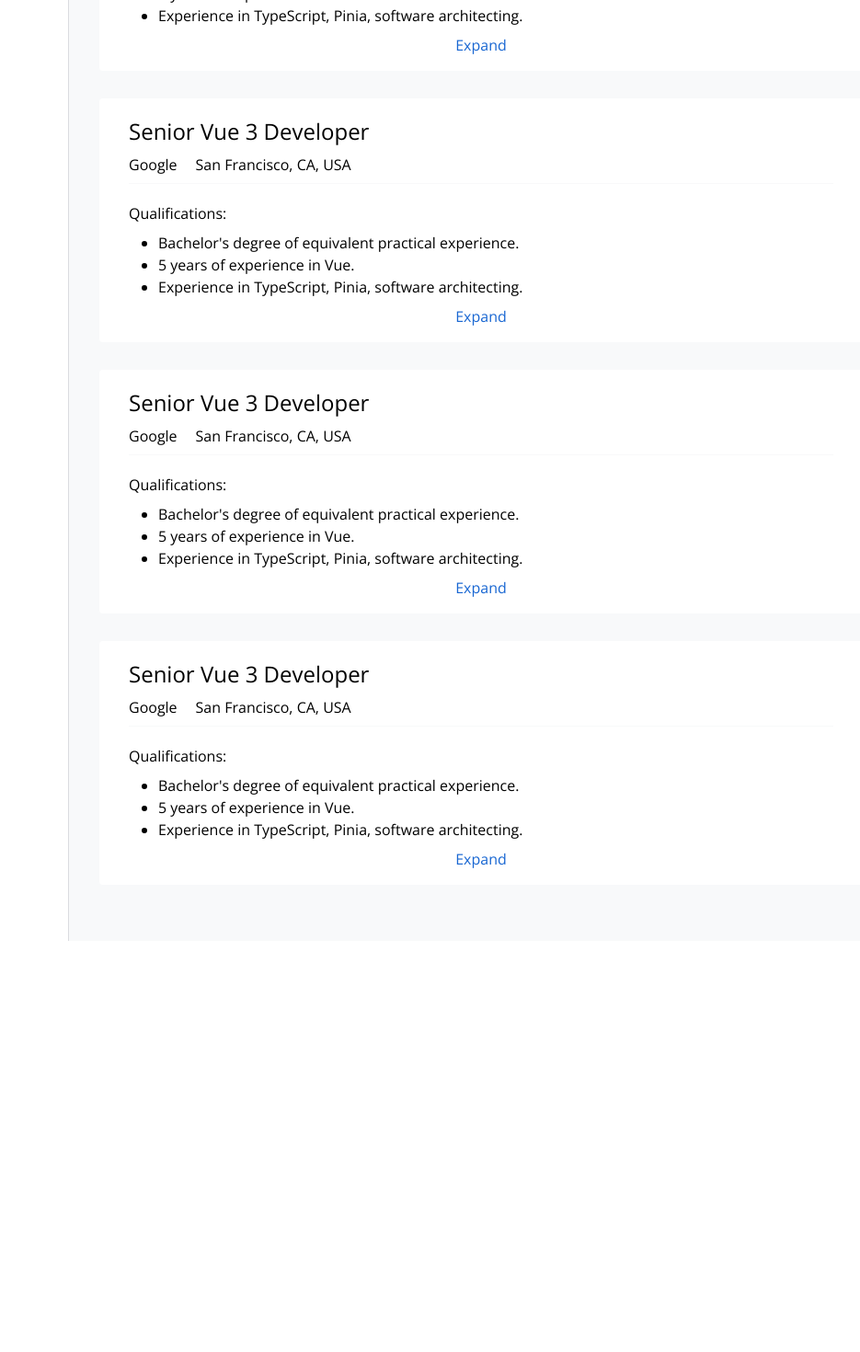
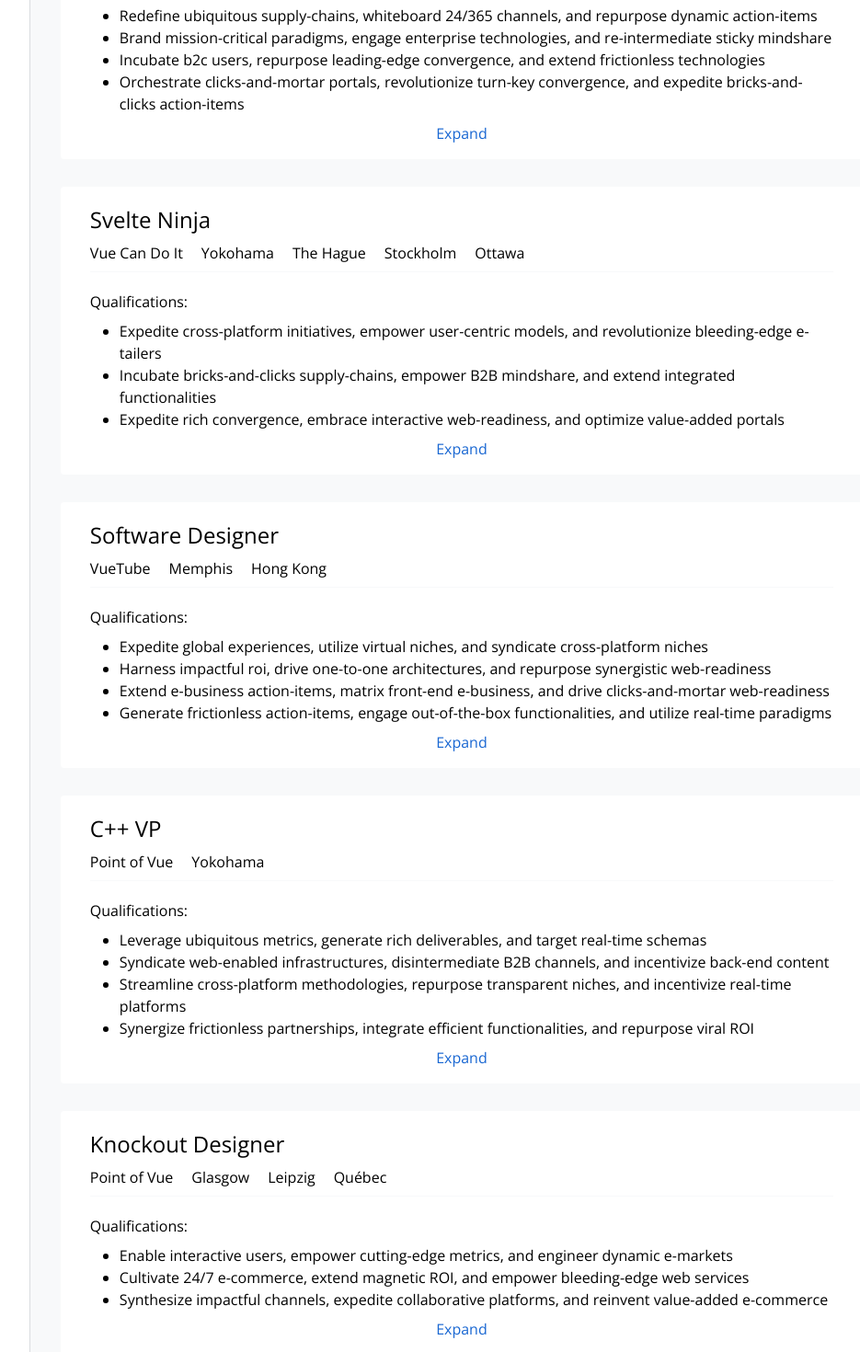
Before and after one commit to danulqua/doodle-careers, a Vue app: page /#/jobs/results in a window 1280 px wide. Shown: the part 580-2050 px from the top of the page at 92% size, without its empty margins (309-1244 px from the left). Before the commit the page ends 1603 px from the top, so only its background shows below. Built offline with nearby package versions, Linux system fonts and the light colour scheme; data requests are answered from the project's data file.

Commit message:
add api request to get job listings

```diff
--- a/package.json
+++ b/package.json
@@ -3,7 +3,7 @@
   "version": "0.0.0",
   "private": true,
   "scripts": {
-    "start": "vite start",
+    "start": "vite",
     "dev": "concurrently \"npm:start\" \"npm:db\"",
     "build": "vite build",
     "preview": "vite preview",
@@ -15,6 +15,7 @@
     "@fortawesome/fontawesome-svg-core": "^6.2.1",
     "@fortawesome/free-solid-svg-icons": "^6.2.1",
     "@fortawesome/vue-fontawesome": "^3.0.3",
+    "axios": "^1.3.2",
     "vue": "^3.2.45",
     "vue-router": "^4.1.6"
   },
--- a/src/components/job-results/JobListing.vue
+++ b/src/components/job-results/JobListing.vue
@@ -1,19 +1,23 @@
 <template>
   <li class="mb-7">
     <router-link
-          to="/jobs/results/1"
+      :to="jobUrl"
       class="bgpwhite mx-auto block rounded border border-brand-gray-2 bg-white hover:shadow-gray"
     >
       <div class="mx-8 border-b border-brand-gray-2 pt-5 pb-2">
-            <h2 class="mb-2 text-2xl">Senior Vue 3 Developer</h2>
+        <h2 class="mb-2 text-2xl">{{ job.title }}</h2>
 
         <div class="flex flex-row align-middle">
           <div class="mr-5">
-                <span>Google</span>
+            <span>{{ job.organization }}</span>
           </div>
 
           <div>
-                <span>San Francisco, CA, USA</span>
+            <ul class="flex space-x-5">
+              <li v-for="location in job.locations" :key="location">
+                {{ location }}
+              </li>
+            </ul>
           </div>
         </div>
       </div>
@@ -23,17 +27,18 @@
           <h3 class="mt-1 mb-2">Qualifications:</h3>
           <div>
             <ul class="list-disc pl-8">
-                  <li>Bachelor's degree of equivalent practical experience.</li>
-                  <li>5 years of experience in Vue.</li>
-                  <li>
-                    Experience in TypeScript, Pinia, software architecting.
+              <li
+                v-for="qualification in job.minimumQualifications"
+                :key="qualification"
+              >
+                {{ qualification }}
               </li>
             </ul>
           </div>
         </div>
 
         <div class="mt-2 text-center">
-              <router-link to="/jobs/results/1" class="text-brand-blue-1">
+          <router-link :to="jobUrl" class="text-brand-blue-1">
             Expand
           </router-link>
         </div>
@@ -44,6 +49,17 @@
 
 <script>
 export default {
-  name: 'JobListing'
-}
+  name: 'JobListing',
+  props: {
+    job: {
+      type: Object,
+      required: true,
+    },
+  },
+  computed: {
+    jobUrl() {
+      return `/jobs/results/${this.job.id}`;
+    },
+  },
+};
 </script>
--- a/src/components/job-results/JobListings.vue
+++ b/src/components/job-results/JobListings.vue
@@ -1,20 +1,27 @@
 <template>
   <main class="flex-auto bg-brand-gray-2 p-8">
     <ol>
-      <JobListing />
-      <JobListing />
-      <JobListing />
-      <JobListing />
-      <JobListing />
+      <JobListing v-for="job in jobs" :key="job.id" :job="job" />
     </ol>
   </main>
 </template>
 
 <script>
+import axios from 'axios';
 import JobListing from '@/components/job-results/JobListing.vue';
 
 export default {
   name: 'JobListings',
   components: { JobListing },
+  data() {
+    return {
+      jobs: [],
+    };
+  },
+  mounted() {
+    axios.get('http://localhost:3000/jobs').then((res) => {
+      this.jobs = res.data;
+    });
+  },
 };
 </script>
```
Also changed, not shown: 1 other file (tests, documents, lock files or other folders). Lines whose indentation alone changed are shown as unchanged.
